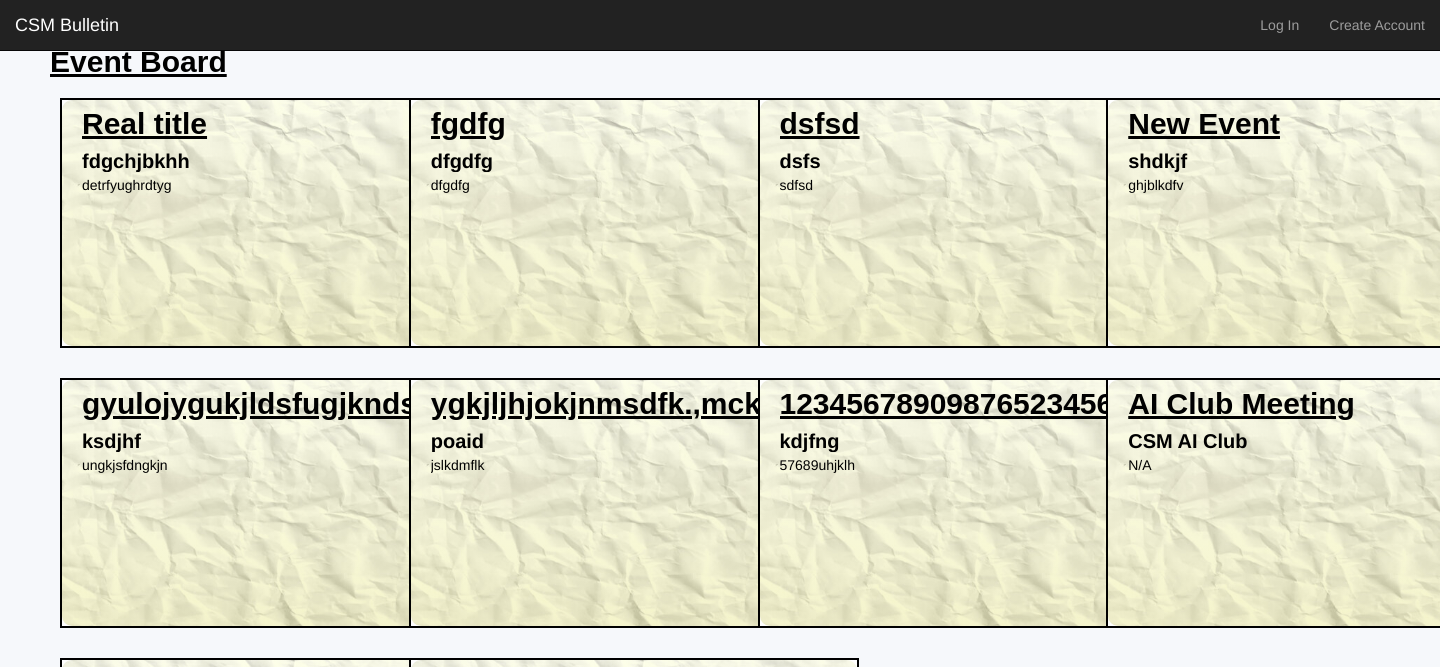
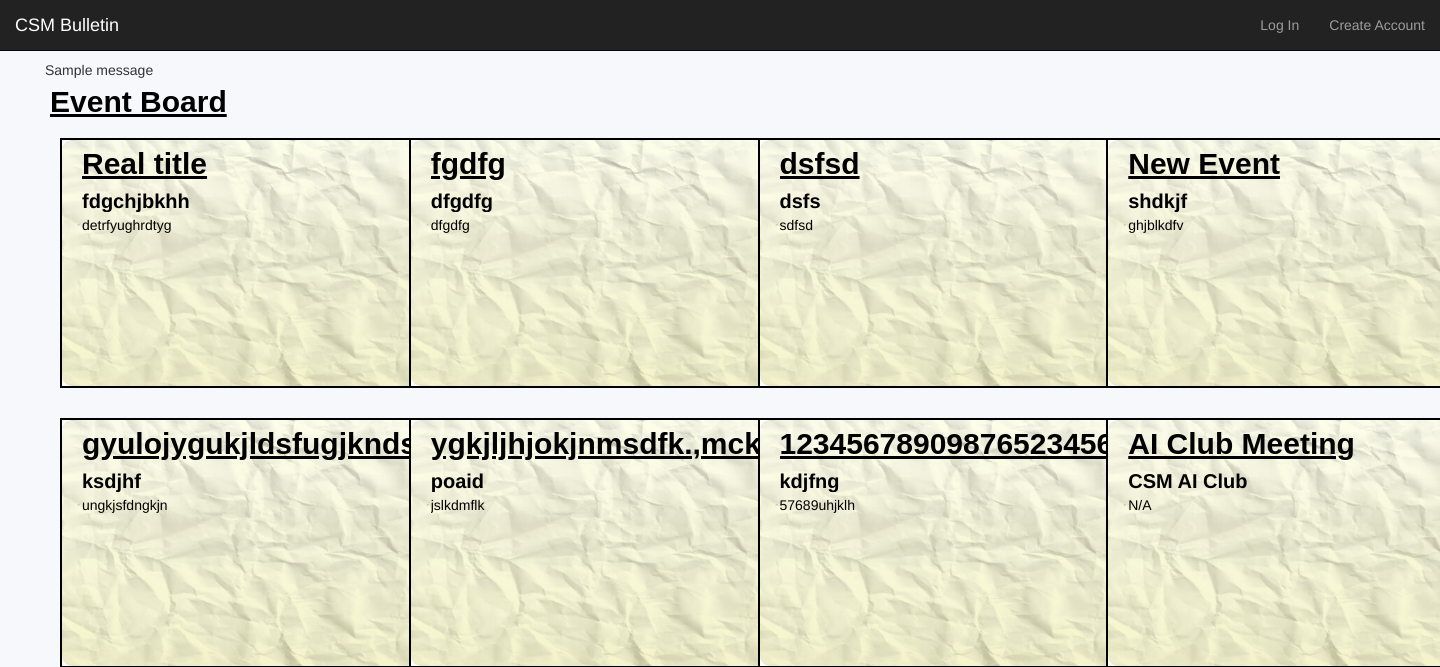
Before and after one commit to jmotamarry/Hackathon, a Django app: page / in a window 1440 px wide; the page is wider, and only the part inside the window is pictured. Shown: the top 667 px of that part. Run offline with Django 3.2, Linux system fonts and the light colour scheme; data comes from the database, SQL or seed files in the repository; both versions use the stored data as it was after the commit; one stand-in notice (Sample message) is shown.

Commit message:
final forms

```diff
--- a/templates/base.html
+++ b/templates/base.html
@@ -20,7 +20,12 @@
   <body>
     {% load static %}
     {% include 'navbar.html' %}
-    <br></br>
+  <br></br/><br>
+    {% if messages %}
+    {% for message in messages %}
+      {{ message }}
+    {% endfor %}
+  {% endif %}
     {% block content %}
 
     {% endblock %}
```
Also changed, not shown: db.sqlite3.
